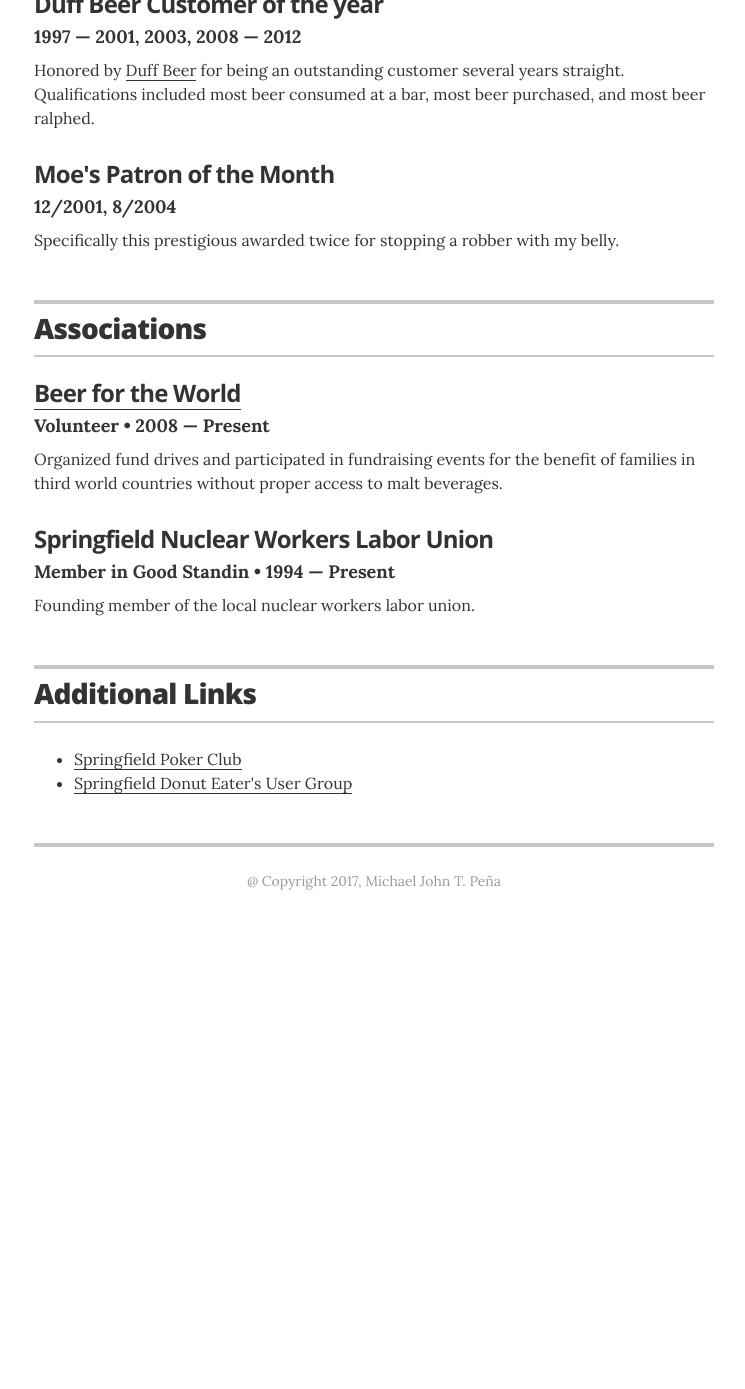
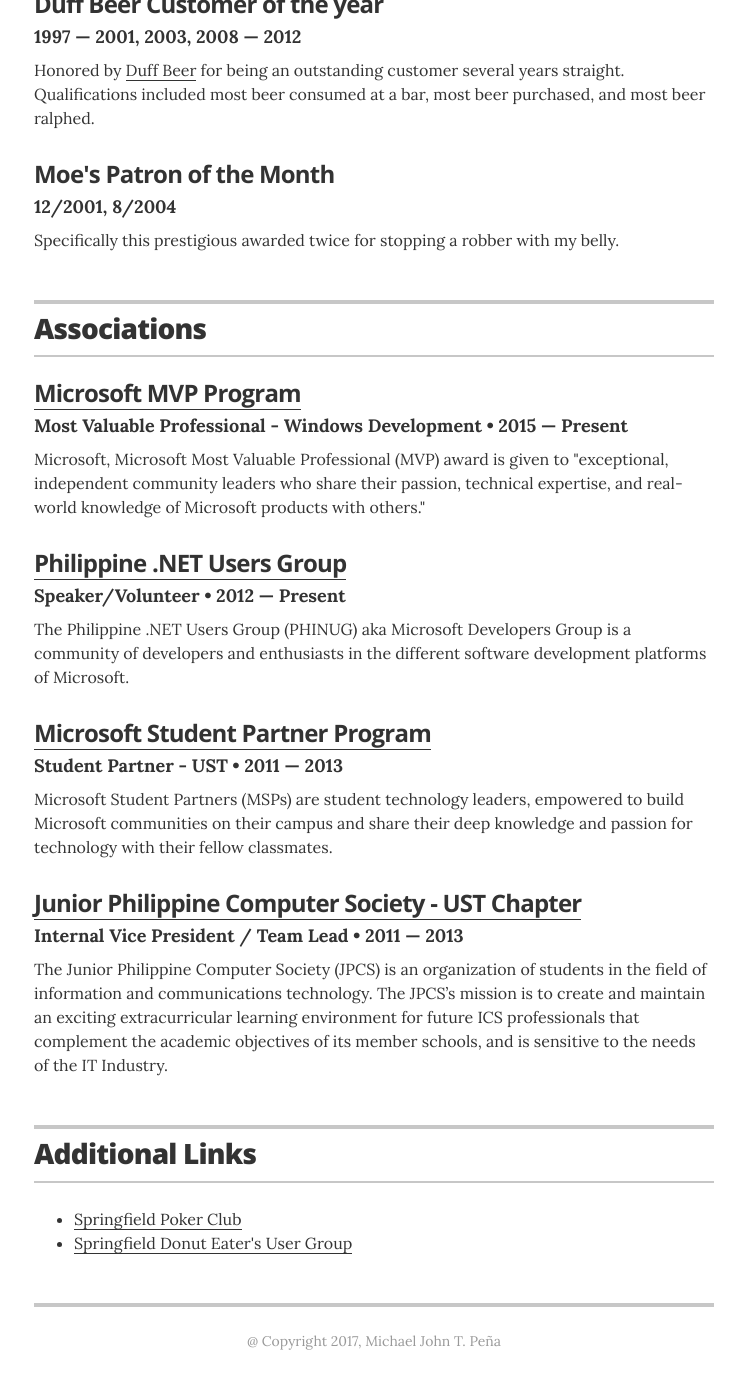
Before and after one commit to mjtpena/myresume, a Jekyll site: the page built from index.html, in a window 1280 px wide and 1400 px high, scrolled down 2268 px. Shown: the top 1389 px of the window, without its empty margins (266-1011 px from the left). Built offline with Jekyll 4.4.1, drawn with Linux system fonts in a browser that asks for light colours; before the commit the page ends 3208 px from its top, so only the background shows below that.

Commit message:
Added Associations.

```diff
--- a/_layouts/resume.html
+++ b/_layouts/resume.html
@@ -198,16 +198,27 @@
       </header>
 
       <div class="resume-item">
-        <h3 class="resume-item-title"><a href="http://beerfortheworld.com">Beer for the World</a></h3>
-        <h4 class="resume-item-details">Volunteer &bull; 2008 &mdash; Present</h4>
-        <p class="resume-item-copy">Organized fund drives and participated in fundraising events for the benefit of families in third world countries
-          without proper access to malt beverages.</p>
+        <h3 class="resume-item-title"><a href="https://mvp.microsoft.com/en-us/PublicProfile/5001648?fullName=Michael%20John%20Timpoc%20Peña">Microsoft MVP Program</a></h3>
+        <h4 class="resume-item-details">Most Valuable Professional - Windows Development &bull; 2015 &mdash; Present</h4>
+        <p class="resume-item-copy">Microsoft, Microsoft Most Valuable Professional (MVP) award is given to "exceptional, independent community leaders who share their passion, technical expertise, and real-world knowledge of Microsoft products with others."</p>
       </div>
 
       <div class="resume-item">
-        <h3 class="resume-item-title">Springfield Nuclear Workers Labor Union</h3>
-        <h4 class="resume-item-details">Member in Good Standin &bull; 1994 &mdash; Present</h4>
-        <p class="resume-item-copy">Founding member of the local nuclear workers labor union.</p>
+        <h3 class="resume-item-title"><a href="https://www.facebook.com/groups/phinug/">Philippine .NET Users Group</a></h3>
+        <h4 class="resume-item-details">Speaker/Volunteer &bull; 2012 &mdash; Present</h4>
+        <p class="resume-item-copy">The Philippine .NET Users Group (PHINUG) aka Microsoft Developers Group is a community of developers and enthusiasts in the different software development platforms of Microsoft.</p>
+      </div>
+
+      <div class="resume-item">
+        <h3 class="resume-item-title"><a href="https://msacadph.wordpress.com/microsoft-student-partners/">Microsoft Student Partner Program</a></h3>
+        <h4 class="resume-item-details">Student Partner - UST &bull; 2011 &mdash; 2013</h4>
+        <p class="resume-item-copy">Microsoft Student Partners (MSPs) are student technology leaders, empowered to build Microsoft communities on their campus and share their deep knowledge and passion for technology with their fellow classmates.</p>
+      </div>
+
+      <div class="resume-item">
+        <h3 class="resume-item-title"><a href="https://www.facebook.com/USTJPCS">Junior Philippine Computer Society - UST Chapter</a></h3>
+        <h4 class="resume-item-details">Internal Vice President / Team Lead &bull; 2011 &mdash; 2013</h4>
+        <p class="resume-item-copy">The Junior Philippine Computer Society (JPCS) is an organization of students in the field of information and communications technology. The JPCS’s mission is to create and maintain an exciting extracurricular learning environment for future ICS professionals that complement the academic objectives of its member schools, and is sensitive to the needs of the IT Industry.</p>
       </div>
 
     </section>
```
